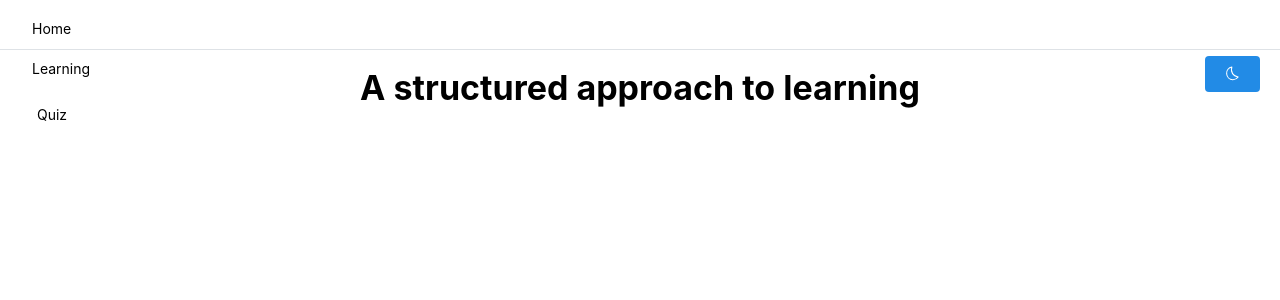
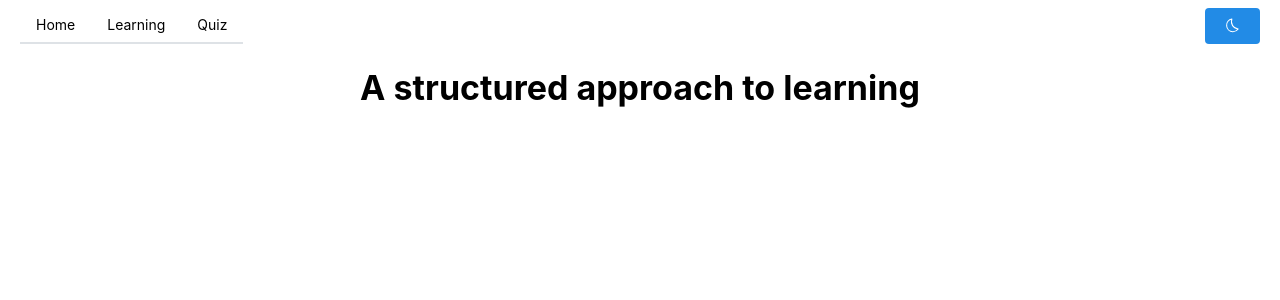
Before and after one commit to DudzinDzmitry/learn2code, a React (Vite) app: page / in a window 1280 px wide. Shown: the top 300 px of the page. Built offline with nearby package versions, Linux system fonts and the light colour scheme.

Commit message:
fix: align tabs in header properly

```diff
--- a/src/App.tsx
+++ b/src/App.tsx
@@ -7,9 +7,10 @@ export default function App() {
 
   return (
     <AppShell
+      withBorder={false}
       header={{ height: 50 }}
       navbar={{
-        width: 300, breakpoint: 'sm',
+        width: { sm: 300 }, breakpoint: 'sm',
         collapsed: { desktop: true, mobile: !opened }
       }}
       padding="md"
--- a/src/components/layouts/Header.tsx
+++ b/src/components/layouts/Header.tsx
@@ -1,10 +1,11 @@
-import { Group, AppShell, Burger, Button, NavLink, useMantineColorScheme, useComputedColorScheme } from '@mantine/core';
-import { useNavigate } from 'react-router-dom';
+import { Group, AppShell, Burger, Button, Tabs, useMantineColorScheme, useComputedColorScheme } from '@mantine/core';
+import { useNavigate, useParams } from 'react-router-dom';
 import Moon from '~icons/carbon/moon'
 import Sun from '~icons/carbon/sun'
 
 export const Header = ({ opened, toggle }: any) => {
   const navigate = useNavigate();
+  const { tabVal } = useParams();
 
   const { setColorScheme } = useMantineColorScheme();
   const computedColorScheme = useComputedColorScheme('light');
@@ -17,21 +18,17 @@ export const Header = ({ opened, toggle }: any) => {
     <AppShell.Header>
       <Group justify="space-between" style={{ padding: '7.5px 20px' }}>
         <Burger opened={opened} onClick={toggle} hiddenFrom='sm' size="sm" />
-        <Group gap={0} visibleFrom="sm">
-          <NavLink
-            label="Home"
-            onClick={() => navigate('/')}
-          />
-          <NavLink
-            label="Learning"
-            onClick={() => navigate('/learning')}
-          />
-          <NavLink
-            label="Quiz"
-            onClick={() => navigate('/quiz')}
-            style={{ margin: '5px' }}
-          />
-        </Group>
+        <Tabs
+        value={tabVal}
+        onChange={(value) => navigate(`${value}`)}
+        visibleFrom="sm"
+        >
+          <Tabs.List>
+            <Tabs.Tab value='/'>Home</Tabs.Tab>
+            <Tabs.Tab value="/learning">Learning</Tabs.Tab>
+            <Tabs.Tab value="/quiz">Quiz</Tabs.Tab>
+          </Tabs.List>
+        </Tabs>
         <Button size='sm' onClick={toggleColorScheme}>
           {computedColorScheme === "dark" ? <Sun /> : <Moon />}
         </Button>
--- a/src/components/layouts/Navbar.tsx
+++ b/src/components/layouts/Navbar.tsx
@@ -1,26 +1,32 @@
 import { AppShell, NavLink } from '@mantine/core';
+import { useState } from 'react';
 import { useNavigate } from 'react-router-dom';
 
+const data: { [name: string]: string }[] = [
+  { "label": "Home", "link": "/" },
+  { "label": "Learning", "link": "/learning" },
+  { "label": "Quiz", "link": "/quiz" },
+]
+
 export const Navbar = () => {
-    const navigate = useNavigate();
+  const [active, setActive] = useState(0);
+  const navigate = useNavigate();
 
-    return (
-        <AppShell.Navbar p="md" style={{ gap: "10px" }}>
-            <NavLink
-                label="Home"
-                onClick={() => navigate('/')}
-                style={{ margin: '5px' }}
-            />
-            <NavLink
-                label="Learning"
-                onClick={() => navigate('/learning')}
-                style={{ margin: '5px' }}
-            />
-            <NavLink
-                label="Quiz"
-                onClick={() => navigate('/quiz')}
-                style={{ margin: '5px' }}
-            />
-        </AppShell.Navbar>
-    )
+  const items = data.map((item, index) => (
+    <NavLink
+      key={item.label}
+      active={index === active}
+      label={item.label}
+      onClick={() => {
+        setActive(index)
+        navigate(`${item.link}`)
+      }}
+    />
+  ));
+
+  return (
+    <AppShell.Navbar p="md" style={{ gap: "10px" }}>
+      {items}
+    </AppShell.Navbar>
+  )
 }
```
